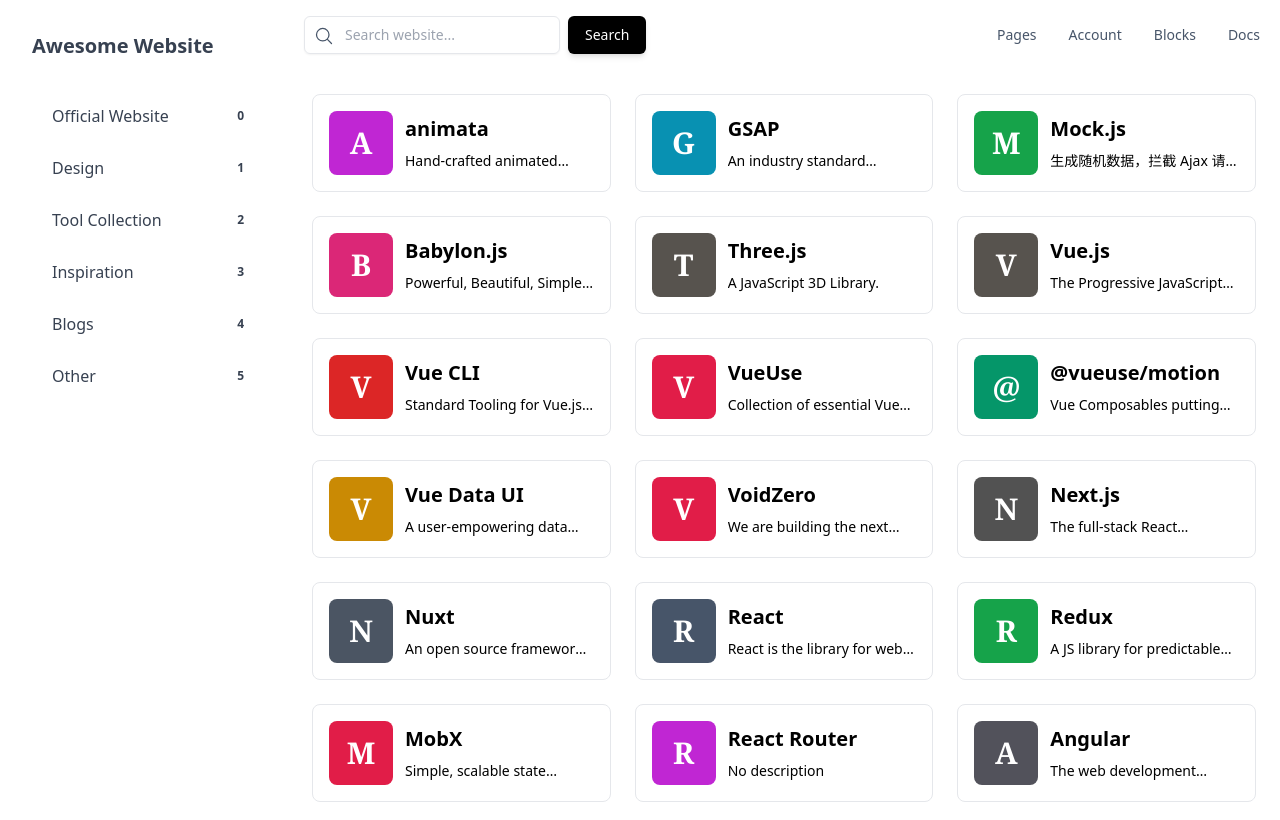
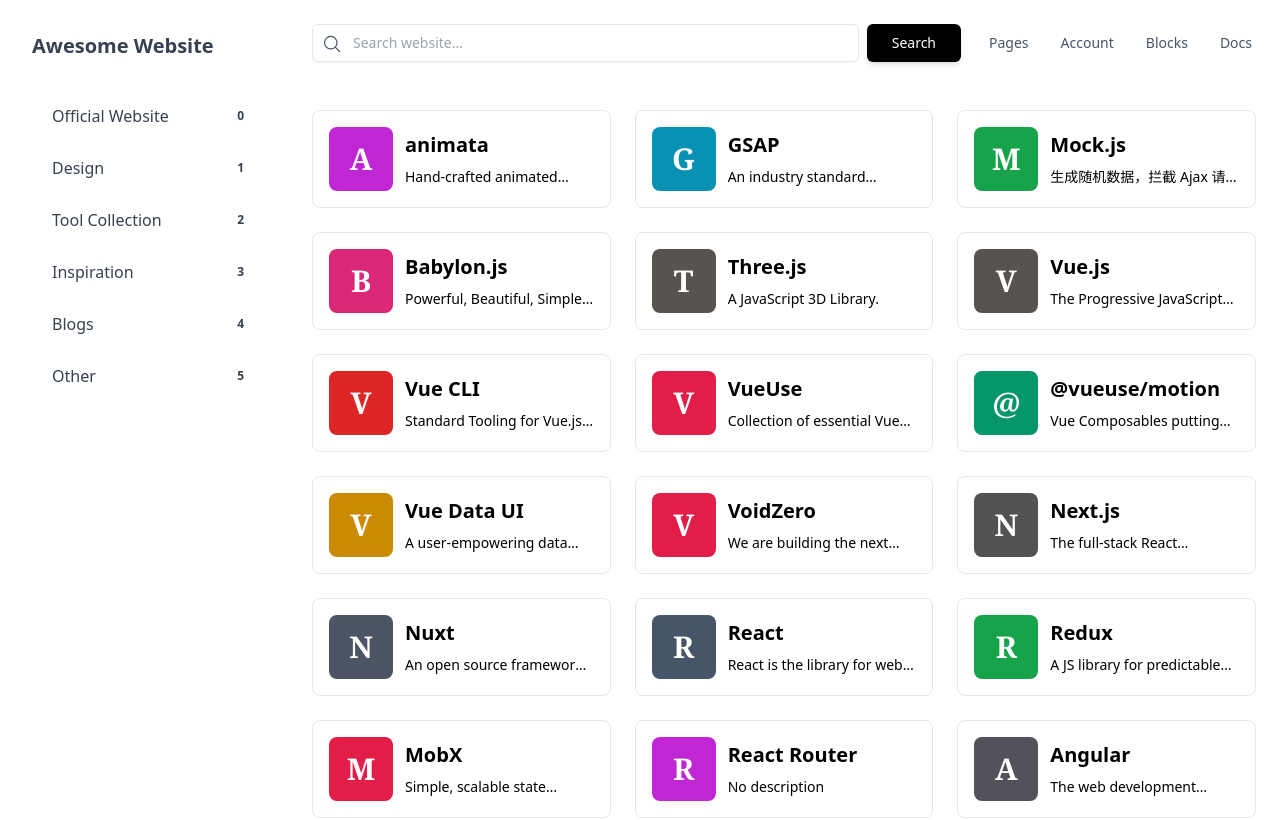
Before and after one commit to cccoding365/awesome-website, a Next.js app: page / in a window 1280 px wide. Shown: the top 820 px of the page. Built offline with nearby package versions, Linux system fonts and the light colour scheme.

Commit message:
Adjust the directory structure

```diff
--- a/components/AwMainContainer.jsx
+++ b/app/components/AwMainContainer.jsx
@@ -96,16 +96,16 @@
 
     return (
         <div>
-            <div className="grid grid-cols-1 md:grid-cols-1 lg:grid-cols-2 xl:grid-cols-3 2xl:grid-cols-4 gap-6 mb-6 p-6">
+            <div className="grid grid-cols-1 lg:grid-cols-2 xl:grid-cols-3 2xl:grid-cols-4 gap-6 mb-6 p-6">
                 {filteredWebsites.map((website, index) => (
                     <Link
-                        className="transition-all hover:-translate-y-1"
+                        className="duration-150 hover:-translate-y-1"
                         key={index}
                         href={website.url}
                         target="_blank"
                         rel="noopener noreferrer"
                     >
-                        <div className="flex overflow-hidden items-center transition hover:shadow border rounded-lg bg-white p-4">
+                        <div className="flex overflow-hidden items-center transition hover:shadow-lg border rounded-lg p-4">
                             <WebsiteIcon
                                 baseUrl={website.url}
                                 title={website.title}
--- a/components/AwNavbar.jsx
+++ b/app/components/AwNavbar.jsx
@@ -19,10 +19,10 @@
 
 export default function AwNavbar() {
     return (
-        <nav className="sticky top-0 block w-full p-4 bg-white">
-            <div className="flex w-full flex-wrap items-center justify-between">
-                <div className="items-center hidden gap-x-2 lg:flex">
-                    <div className="relative">
+        <nav className="sticky top-0 w-full p-6 bg-white z-10">
+            <div className="flex w-full items-center justify-between">
+                <div className="hidden sm:flex flex-1 items-center gap-2">
+                    <div className="relative flex flex-1">
                         <IconSearch></IconSearch>
                         <input
                             type="text"
@@ -31,13 +31,13 @@
                         />
                     </div>
                     <button
-                        className="rounded-md bg-black py-2 px-4 border border-transparent text-center text-sm text-white transition-all shadow-md hover:shadow-lg focus:bg-gray-700 focus:shadow-none active:bg-gray-700 hover:bg-gray-700 active:shadow-none"
+                        className="rounded-md bg-black py-2 px-6 border border-transparent text-center text-sm text-white transition-all shadow-md hover:shadow-lg focus:bg-gray-700 focus:shadow-none active:bg-gray-700 hover:bg-gray-700 active:shadow-none"
                         type="button"
                     >
                         Search
                     </button>
                 </div>
-                <div className="hidden lg:block">
+                <div className="hidden lg:block ml-6">
                     <ul className="flex flex-col gap-2 mt-2 mb-4 lg:mb-0 lg:mt-0 lg:flex-row lg:items-center lg:gap-6">
                         <li className="flex items-center p-1 text-sm gap-x-2 text-slate-600">
                             <a href="#" className="flex items-center">
--- a/app/page.jsx
+++ b/app/page.jsx
@@ -1,12 +1,12 @@
-import AwMainContainer from "@/components/AwMainContainer"
-import AwSidebar from "@/components/AwSidebar"
-import AwNavbar from "@/components/AwNavbar"
+import AwMainContainer from "@/app/components/AwMainContainer"
+import AwSidebar from "@/app/components/AwSidebar"
+import AwNavbar from "@/app/components/AwNavbar"
 
 export default function Home() {
     return (
         <div className="flex">
             <AwSidebar></AwSidebar>
-            <div className="flex flex-col w-full">
+            <div className="flex-1">
                 <AwNavbar></AwNavbar>
                 <AwMainContainer></AwMainContainer>
             </div>
```
Also changed, not shown: app/components/AwSidebar.jsx (renamed from components/AwSidebar.jsx).
